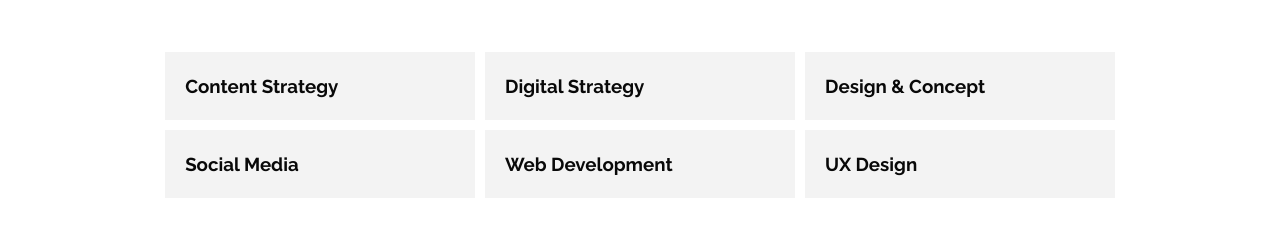
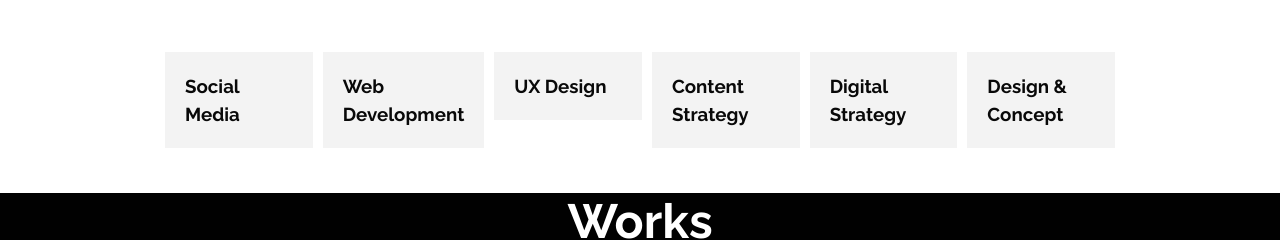
Before and after one commit to Toye1990/alx_html_css, a plain HTML site: page flexbox/3-index.html in a window 1280 px wide. Shown: the part 531-771 px from the top of the page. Drawn offline with nearby package versions, Linux system fonts and the light colour scheme.

Commit message:
a new changes just made

```diff
--- a/flexbox/3-index.html
+++ b/flexbox/3-index.html
@@ -82,8 +82,7 @@
                   <h3 class="card-title"><a href="#">Content Strategy</a></h3>
                 </div>
               </li>
-            </ul>
-            <ul class="row">
+
                 <li class="col-1-3">
                   <div class="card-services">
                     <h3 class="card-title"><a href="#">UX Design</a></h3>
@@ -100,6 +99,7 @@
                   </div>
                 </li>
             </ul>
+
           </div>
         </div>
       </section>
```
Lines whose indentation alone changed are shown as unchanged.
